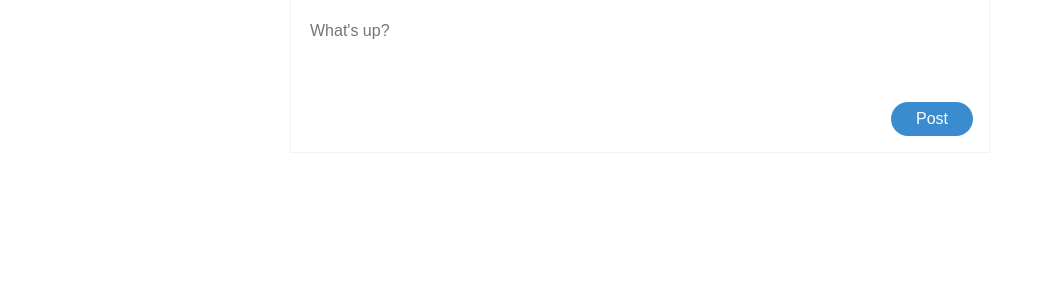
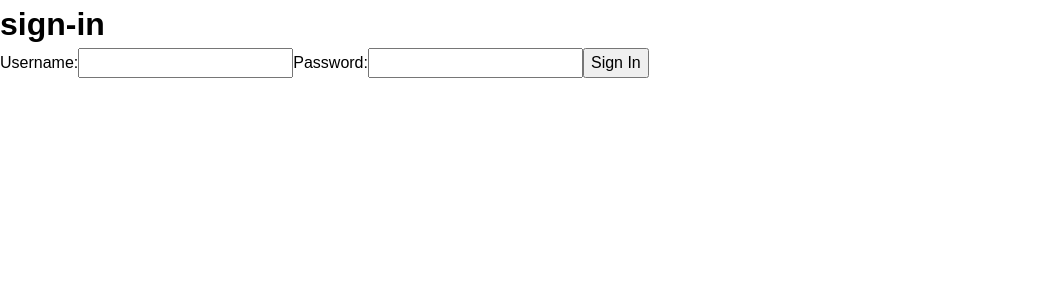
Before and after one commit to sirchras/bookish-train, a React app: page /#/signin in a window 1280 px wide. Before the commit this address led to /#/. Shown: the top 300 px of the page, without its empty margins (0-1052 px from the left). Built offline with nearby package versions, Linux system fonts and the light colour scheme; no server answers; the HTML template or start-up script is replaced by a standard one.

Commit message:
add signin and register pages

```diff
--- a/client/App.jsx
+++ b/client/App.jsx
@@ -3,11 +3,15 @@ import { Route } from 'react-router-dom'
 
 import GlobalStyles from './GlobalStyles'
 import Home from './pages/Home'
+import SignIn from './pages/SignIn'
+import Register from './pages/Register'
 
 function App () {
   return (
     <>
-      <Route path='/' component={Home}/>
+      <Route exact path='/' component={Home}/>
+      <Route path='/signin' component={SignIn}/>
+      <Route path='/register' component={Register}/>
       <GlobalStyles />
     </>
   )
--- /dev/null
+++ b/client/pages/Register.jsx
@@ -0,0 +1,20 @@
+import React from 'react'
+
+function Register () {
+  return (
+    <>
+      <h1>register</h1>
+      <form>
+        <label>Username:
+          <input required/>
+        </label>
+        <label>Password:
+          <input type='password' required/>
+        </label>
+        <button type='submit'>Register</button>
+      </form>
+    </>
+  )
+}
+
+export default Register
--- /dev/null
+++ b/client/pages/SignIn.jsx
@@ -0,0 +1,20 @@
+import React from 'react'
+
+function SignIn () {
+  return (
+    <>
+      <h1>sign-in</h1>
+      <form>
+        <label>Username:
+          <input required/>
+        </label>
+        <label>Password:
+          <input type='password' required/>
+        </label>
+        <button type='submit'>Sign In</button>
+      </form>
+    </>
+  )
+}
+
+export default SignIn
```
